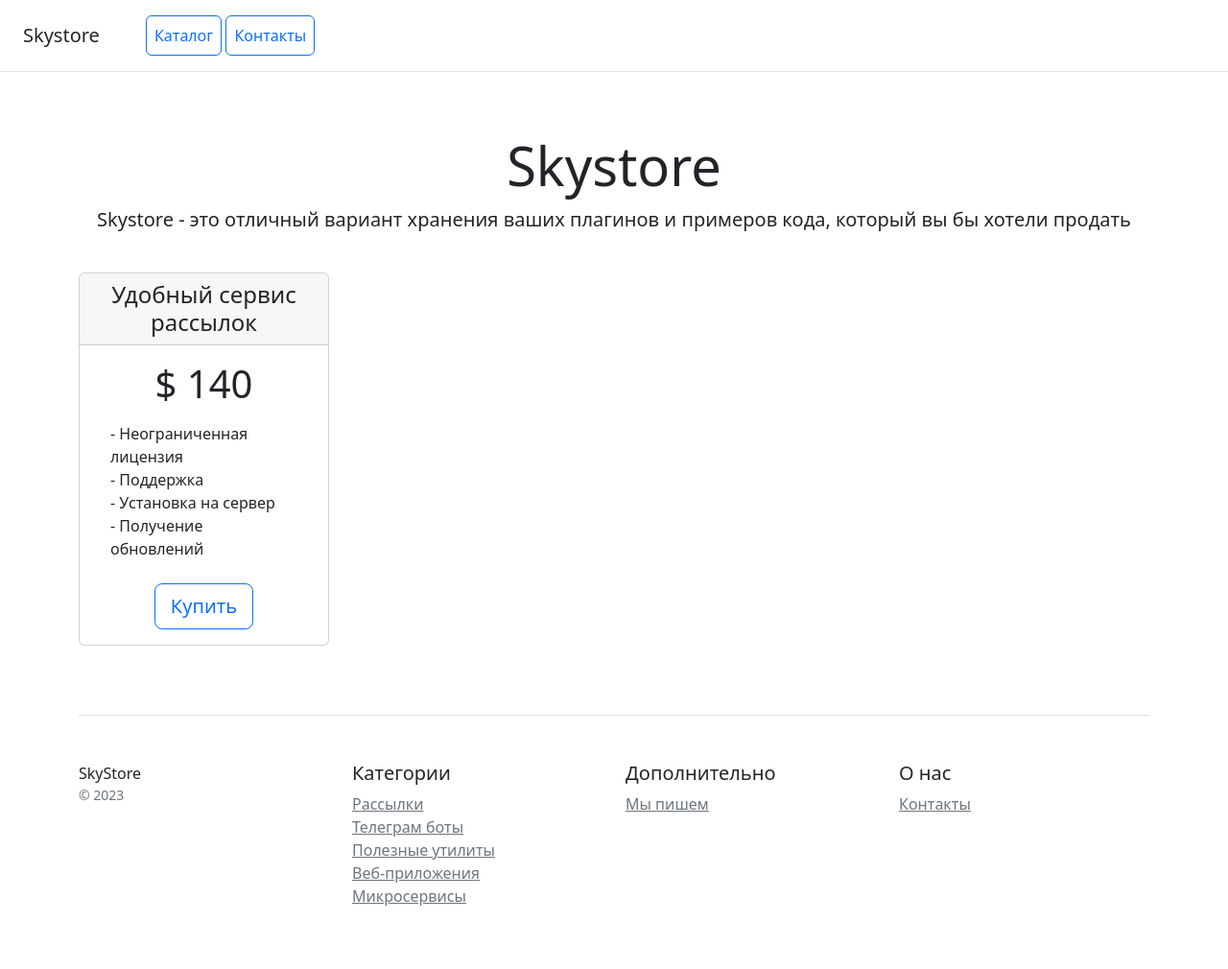
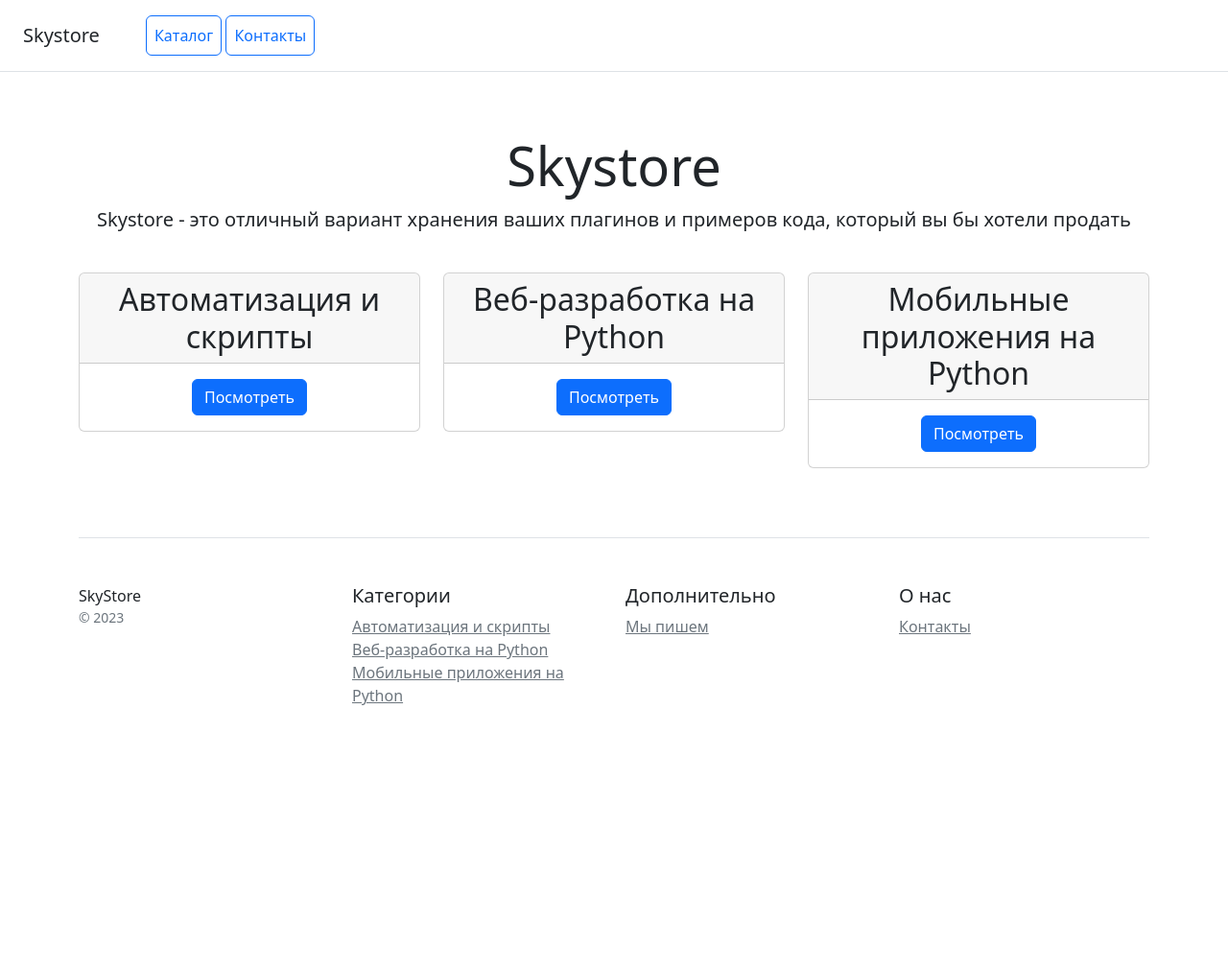
Before and after one commit to Alik-o/django_start, a Django app: page / in a window 1280 px wide. Shown: the whole page at 96% size. After the commit the page ends 735 px from the top, so only its background shows below. Run offline with Django 5.2, Linux system fonts and the light colour scheme; data comes from the database, SQL or seed files in the repository; some libraries are stand-ins or nearby versions.

Commit message:
исправлена домашняя страница и страница контактов от базового шаблона

```diff
--- a/catalog/templates/home.html
+++ b/catalog/templates/home.html
@@ -1,79 +1,16 @@
-<!doctype html>
-<html lang="en">
-<head>
-    <meta charset="utf-8">
-    <meta name="viewport" content="width=device-width, initial-scale=1">
-    <title>Skystore</title>
-    <link rel="stylesheet" href="/static/css/bootstrap.min.css">
-
-</head>
-<body>
-<div class="d-flex flex-column flex-md-row align-items-center p-3 px-md-4 mb-3 bg-white border-bottom box-shadow">
-    <h5 class="my-0 mr-md-auto font-weight-normal">Skystore</h5>
-    <nav class="ms-5">
-        <a class="p-2 btn btn-outline-primary" href="/">Каталог</a>
-        <a class="p-2 btn btn-outline-primary" href="/contacts/">Контакты</a>
-    </nav>
-</div>
-
-<div class="pricing-header px-3 py-3 pt-md-5 pb-md-4 mx-auto text-center">
-    <h1 class="display-4">Skystore</h1>
-    <p class="lead">Skystore - это отличный вариант хранения ваших плагинов и примеров кода, который вы бы хотели
-        продать</p>
-</div>
-
-<div class="container">
-    <div class="row text-center">
-        <div class="col-3">
-            <div class="card mb-4 box-shadow">
-                <div class="card-header">
-                    <h4 class="my-0 font-weight-normal">Удобный сервис рассылок</h4>
-                </div>
-                <div class="card-body">
-                    <h1 class="card-title pricing-card-title">$ 140</h1>
-                    <ul class="list-unstyled mt-3 mb-4 text-start m-3">
-                        <li>- Неограниченная лицензия</li>
-                        <li>- Поддержка</li>
-                        <li>- Установка на сервер</li>
-                        <li>- Получение обновлений</li>
-                    </ul>
-                    <button type="button" class="btn btn-lg btn-block btn-outline-primary">Купить</button>
-                </div>
-            </div>
+{% extends 'base.html' %}
+{% block title %}Категории{% endblock %}
+{% block content %}
+{% for category in categories %}
+<div class="col-4">
+    <div class="card mb-4 box-shadow">
+        <div class="card-header">
+            <h2 class="my-0 font-weight-normal">{{ category.name }}</h2>
+        </div>
+        <div class="card-body">
+            <a class="btn btn-primary" href="{% url 'catalog:products' category.pk %}" role="button">Посмотреть</a>
         </div>
     </div>
-
-    <footer class="pt-4 my-md-5 pt-md-5 border-top">
-        <div class="row">
-            <div class="col-12 col-md">
-                SkyStore
-                <small class="d-block mb-3 text-muted">&copy; 2023</small>
-            </div>
-            <div class="col-6 col-md">
-                <h5>Категории</h5>
-                <ul class="list-unstyled text-small">
-                    <li><a class="text-muted" href="#">Рассылки</a></li>
-                    <li><a class="text-muted" href="#">Телеграм боты</a></li>
-                    <li><a class="text-muted" href="#">Полезные утилиты</a></li>
-                    <li><a class="text-muted" href="#">Веб-приложения</a></li>
-                    <li><a class="text-muted" href="#">Микросервисы</a></li>
-                </ul>
-            </div>
-            <div class="col-6 col-md">
-                <h5>Дополнительно</h5>
-                <ul class="list-unstyled text-small">
-                    <li><a class="text-muted" href="#">Мы пишем</a></li>
-                </ul>
-            </div>
-            <div class="col-6 col-md">
-                <h5>О нас</h5>
-                <ul class="list-unstyled text-small">
-                    <li><a class="text-muted" href="/contacts/">Контакты</a></li>
-                </ul>
-            </div>
-        </div>
-    </footer>
 </div>
-<script src="/static/js/bootstrap.bundle.min.js"></script>
-</body>
-</html>
+{% endfor %}
+{% endblock %}
```
Also changed, not shown: catalog/templates/contacts.html (+4 -58 lines).
